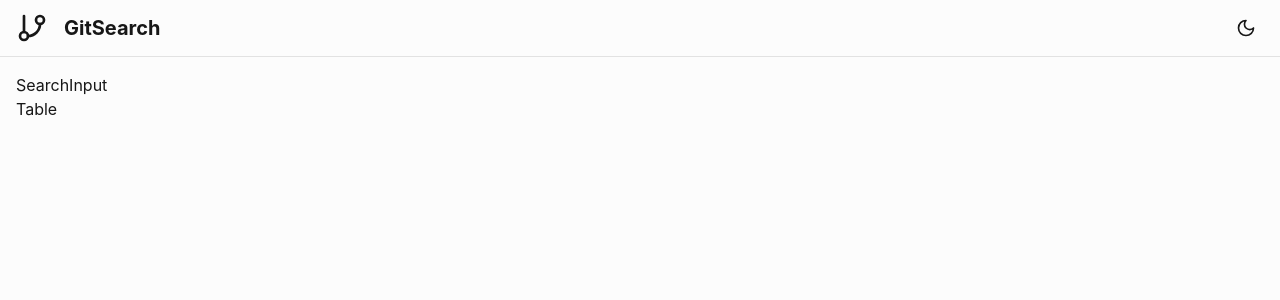
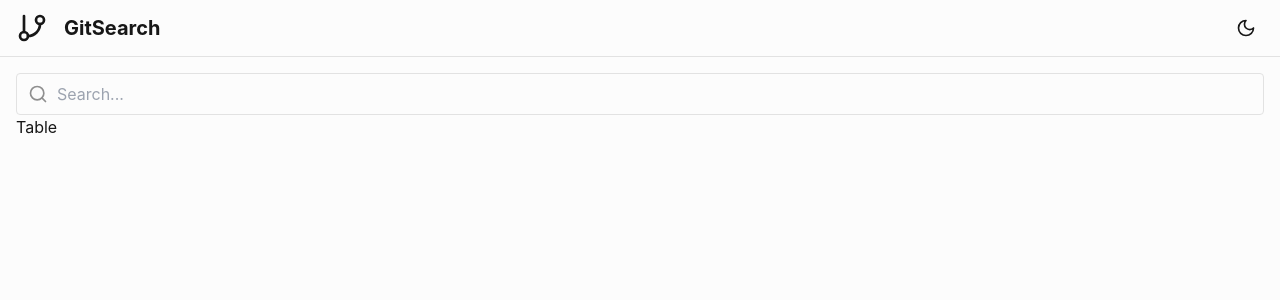
Before and after one commit to immark7/github-app, a React (Vite) app: page / in a window 1280 px wide. Shown: the top 300 px of the page. Built offline with nearby package versions, Linux system fonts and the light colour scheme.

Commit message:
feat: SearchInput component

```diff
--- a/src/components/search-input/SearchInput.tsx
+++ b/src/components/search-input/SearchInput.tsx
@@ -1,3 +1,47 @@
-export const SearchInput = () => {
-  return <div>SearchInput</div>;
+import React, { useState, FunctionComponent } from "react";
+import { debounce } from "lodash";
+import { Search, Loader2 } from "lucide-react";
+import { DEBOUNCED_TIME } from "../../libs/constants";
+
+interface Props {
+  onSearch: (text: string) => void;
+  isLoading?: boolean;
+  placeholder?: string;
+}
+
+export const SearchInput: FunctionComponent<Props> = ({
+  onSearch,
+  isLoading = false,
+  placeholder = "Search...",
+}) => {
+  const [value, setValue] = useState("");
+
+  const debouncedSearch = debounce((query: string) => {
+    onSearch(query);
+  }, DEBOUNCED_TIME);
+
+  const handleChange = (e: React.ChangeEvent<HTMLInputElement>) => {
+    const newValue = e.target.value;
+    setValue(newValue);
+    debouncedSearch(newValue);
+  };
+
+  return (
+    <div className="relative">
+      <div className="absolute inset-y-0 left-0 pl-3 flex items-center pointer-events-none">
+        {isLoading ? (
+          <Loader2 className="h-5 w-5 text-gray-9 animate-spin" />
+        ) : (
+          <Search className="h-5 w-5 text-gray-9" />
+        )}
+      </div>
+      <input
+        type="text"
+        value={value}
+        onChange={handleChange}
+        placeholder={placeholder}
+        className="w-full pl-10 pr-3 py-2 bg-background border rounded focus:outline-none"
+      />
+    </div>
+  );
 };
--- a/src/libs/constants/index.ts
+++ b/src/libs/constants/index.ts
@@ -1 +1,2 @@
 export const THEME_STORAGE_KEY = "theme";
+export const DEBOUNCED_TIME = 500;
```
